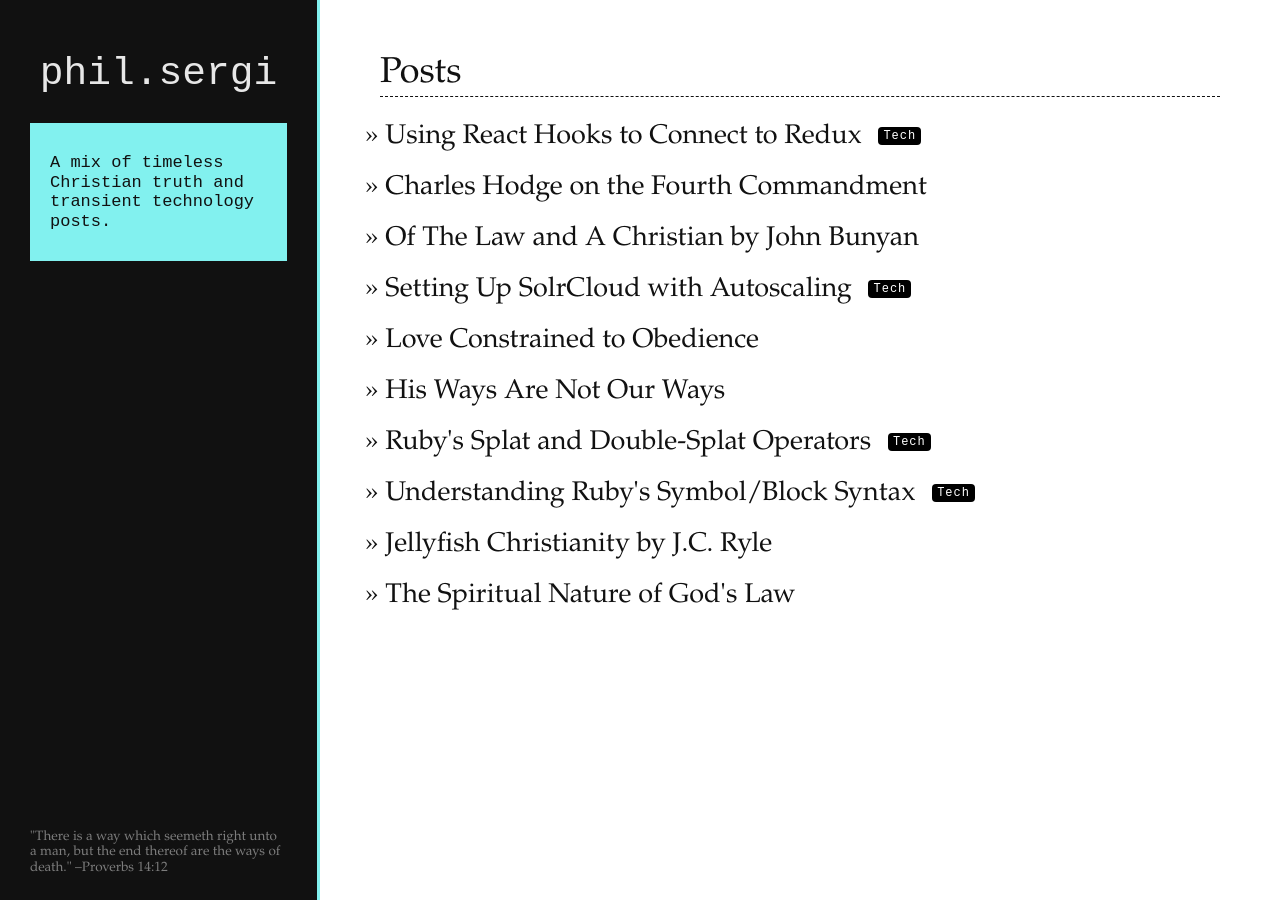
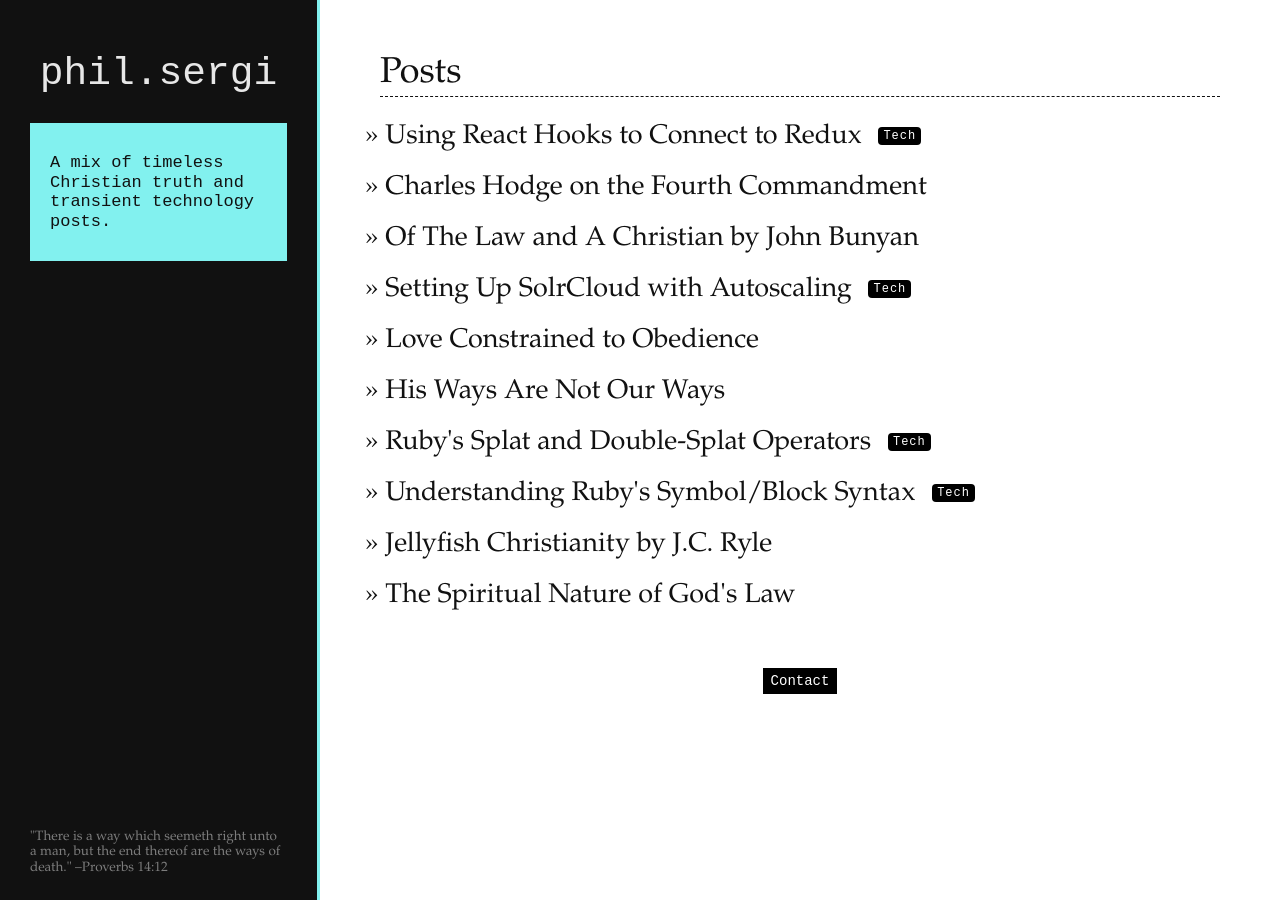
Before and after one commit to psergi/psergi.github.io, a Jekyll site: the page built from index.md, in a window 1280 px wide. Built offline with Jekyll 4.4.1, drawn with Linux system fonts in a browser that asks for light colours.

Commit message:
added contact box

```diff
--- a/_layouts/default.html
+++ b/_layouts/default.html
@@ -9,6 +9,7 @@
 
     <main class="content" aria-label="Content">
       {{ content }}
+      <div class="content__footer"><a class="contact-box" href="#contact">Contact</a></div>
     </main>
     <script type="text/javascript">
       var prompts = document.querySelectorAll('.highlight .gp');
@@ -17,6 +18,12 @@
           prompts[i].classList.add('no-select');
         }
       }
+      var c = document.querySelector(".contact-box");
+      var p = [".c","i", "g", "er", "s", "l", "i", "ph", "@", "l", "hi", "p", "o:", "lt", "mai"];
+      var r = p.reverse();
+      var h = '';
+      for (var i = 0; i < r.length; ++i) { h += r[i]; }
+      c.href = h + "om";
     </script>
   </body>
 </html>
--- a/assets/main.css
+++ b/assets/main.css
@@ -541,6 +541,25 @@ a:hover {
   margin-left: 320px;
   padding: 30px 60px;
 }
+.content__footer {
+  padding-top: 40px;
+  text-align: center;
+}
+.contact-box {
+  font-family: courier new;
+  background: #000;
+  color: #fff;
+  padding: 5px 8px;
+  height: 26px;
+  font-size: 14px;
+  border-bottom: 0px;
+}
+.contact-box:hover,
+.contact-box:active,
+.contact-box:focus {
+  color: #fff;
+  border-bottom: 0px;
+}
 
 .page-heading {
   border-bottom: 1px dashed;
```
